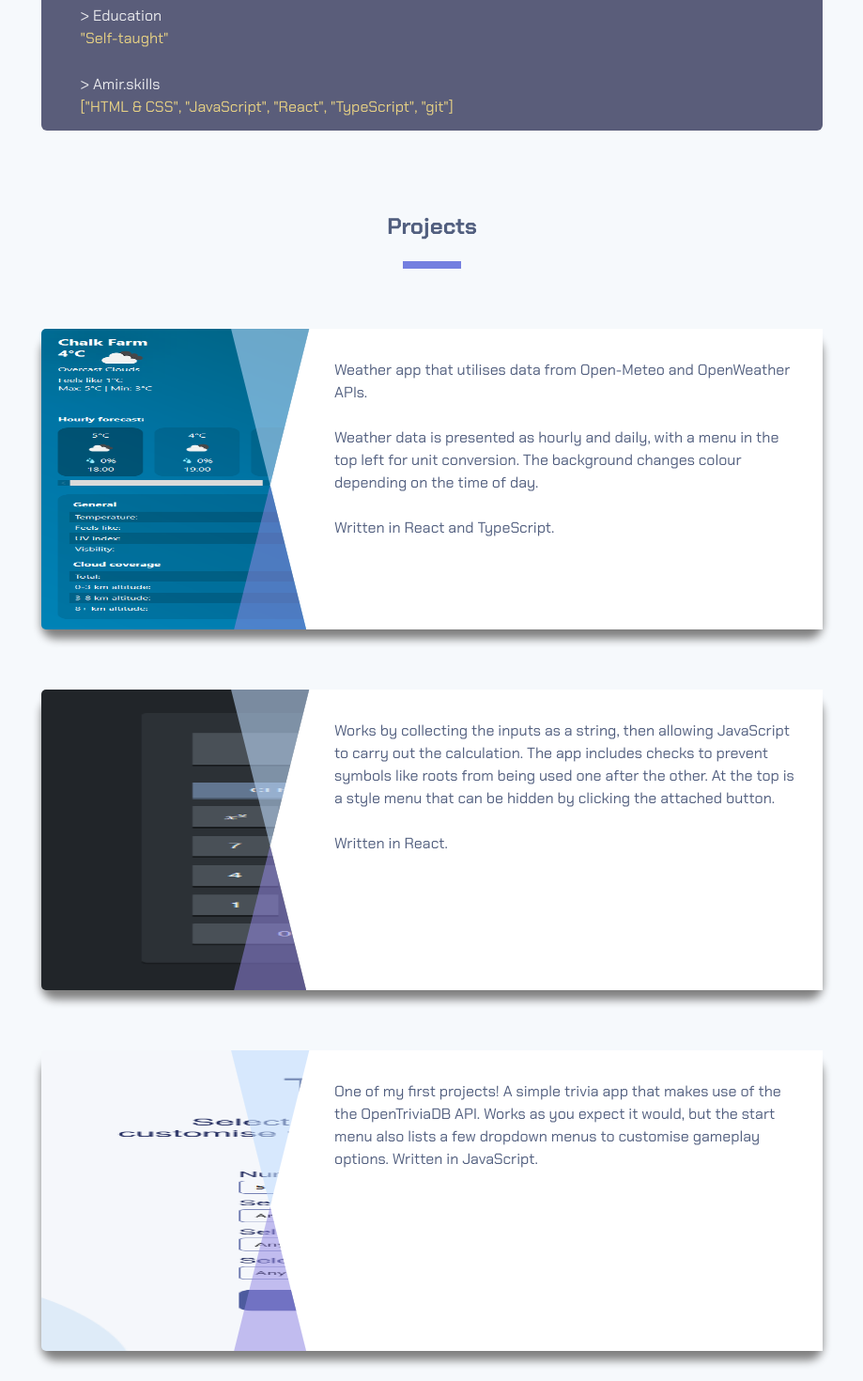
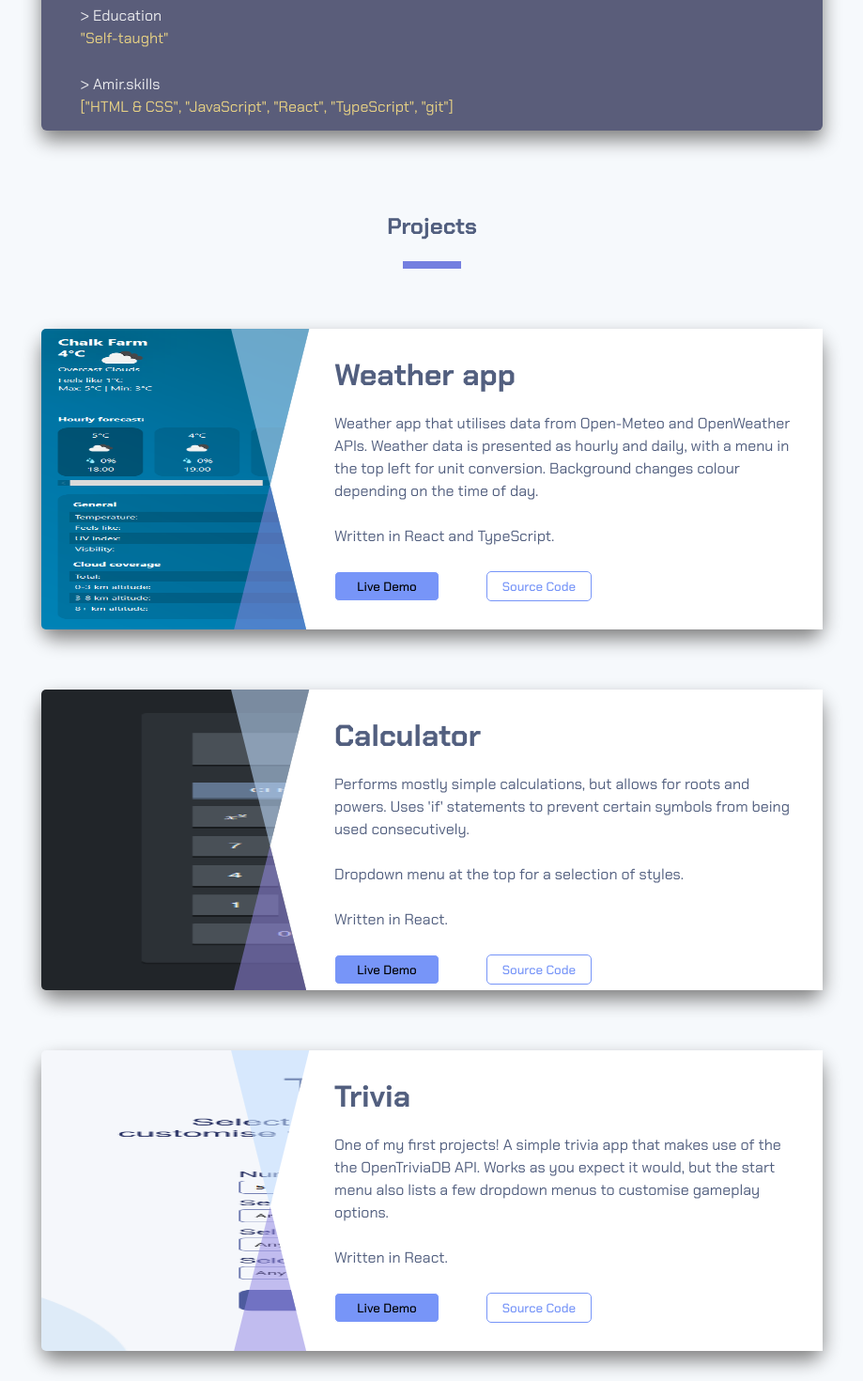
Before and after one commit to BirdOfSteel/myPortfolio, a React (Vite) app: page / in a window 1280 px wide. Shown: the part 711-2181 px from the top of the page at 94% size, without its empty margins (180-1099 px from the left). Built offline with nearby package versions, Linux system fonts and the light colour scheme; a web font is replaced by a local one.

Commit message:
Added buttons and animations
- Project divs use animations from React Motion now.

- Added buttons to each div project. Still non-functional.

```diff
--- a/src/App.css
+++ b/src/App.css
@@ -70,6 +70,8 @@ html, body {
       display: flex;
       flex-direction: column;
       align-items: start;
+
+      box-shadow: 0px 10px 20px grey;
     }
 
 
@@ -146,7 +148,7 @@ html, body {
       position: relative;
       margin-top: 4rem;
       border-radius: 15px;
-      box-shadow: 0px 10px 10px grey;
+      box-shadow: 0px 10px 20px grey;
     }
 
       .projectImage {
@@ -166,10 +168,50 @@ html, body {
         position: absolute;
       }
 
-      .projectDivText {
+      .projectDescriptionDiv {
+        width: 60%;
+        height: 100%;
+        display: flex;
+        flex-direction: column;
+        align-items: start;
+        position: absolute;
+        top: 0;
+        right: 0;
         text-align: start;
-        position: absolute;
-        width: 60%;
-        right: 2.5%;
-        top: 10%;
+        padding: 3% 2.5% 0 0;
       }
+
+        .projectDescriptionDiv > h1 {
+          margin-bottom: 1rem;
+        }
+
+        .projectDivText {
+        }
+
+        .projectDivButtonsDiv {
+          width: 100%;
+          display: flex;
+          flex-direction: row;
+        }
+
+        .projectLiveDemoButton, .projectSourceCodeButton {
+          border: 0;
+          border-radius: 5px;
+          width: 7rem;
+          height: 2rem;
+          font-family: inherit;
+          margin-top: 5%;
+          margin-right: 10%;
+          font-weight: 500;
+        }
+
+          .projectLiveDemoButton {
+            background: #7795f8;
+            border: 1px solid #ffffff;
+          }
+
+          .projectSourceCodeButton {
+            background: #ffffff;
+            color: #7795f8;
+            border: 1px solid #7795f8;
+          }
--- a/src/App.tsx
+++ b/src/App.tsx
@@ -1,63 +1,215 @@
 import { useState, useEffect } from 'react'
 import './App.css';
-import { motion } from 'motion/react'
+import { motion, MotionConfig, useScroll, useTransform } from 'motion/react'
 import Hero from './components/Hero'
+import { easeIn } from 'motion';
 
 function App() {
+  const { scrollYProgress } = useScroll();
+
+  const background = useTransform(
+    scrollYProgress,
+    [0, 1],
+    ['#5a5d7a', '#747fe0']
+  )
+
   return (
     <>
+      <motion.div
+        style={{
+          scaleX: scrollYProgress,
+          originX: 0,
+          background: background,
+          width: '100%',
+          height: '10px',
+          position: 'fixed',
+          top: 0,
+          zIndex: 1
+        }}
+      />
+
       <Hero />
       <div id='projectsDiv'>
         <div id="projectsHeadingDiv">
           <h2>Projects</h2>
           <div id="projectsHeadingDivUnderline"/>
 
-          <div className='projectDiv'>
+
+          <MotionConfig
+            transition={{
+              duration: 1
+            }}
+          >
+
+            <motion.div className='projectDiv'
+              initial={{
+                y: '-10px',
+                opacity: 0
+              }}
+              whileInView={{
+                y: '0px',
+                opacity: 1
+              }}
+            >
               <img
                 src={'/weatherAppScreenshot.PNG'}
                 className='projectImage'
                 />
               <div className='projectImageOverlay'/>
-            <p className='projectDivText'>
+              <div className='projectDescriptionDiv'>
+                <motion.h1
+                  initial={{
+                    y: '-5px',
+                    opacity: 0
+                  }}
+                  whileInView={{
+                    y: '0px',
+                    opacity: 1
+                  }}
+                  transition={{
+                    ease: easeIn,
+                    duration: 0.5
+                  }}
+                >
+                  Weather app
+                </motion.h1>
+                <motion.p className='projectDivText'
+                  initial={{
+                    y: '20px',
+                    opacity: 0
+                  }}
+                  whileInView={{
+                    y: '0px',
+                    opacity: 1
+                  }}
+                  transition={{
+                    duration: 0.5,
+                    delay: 0.5
+                  }}
+                >
                   Weather app that utilises data from Open-Meteo and OpenWeather APIs.
-              <br/>
-              <br/>
                   Weather data is presented as hourly and daily, with a menu in the top left for unit conversion.
-              The background changes colour depending on the time of day.
+                  Background changes colour depending on the time of day.
                   <br/>
                   <br/>
                   Written in React and TypeScript.
-            </p>
+                </motion.p>
+
+                <div className='projectDivButtonsDiv'>
+                  <button className='projectLiveDemoButton'>
+                    Live Demo
+                  </button>
+                  <button className='projectSourceCodeButton'>
+                    Source Code
+                  </button>
                 </div>
-          <div className='projectDiv'>
+              </div>
+            </motion.div>
+            <motion.div
+              className='projectDiv'
+              initial={{
+                y: '-10px',
+                opacity: 0
+              }}
+              whileInView={{
+                y: '0px',
+                opacity: 1
+              }}
+            >
               <img
                 src={'/calculatorAppScreenshot.png'}
                 className='projectImage'
                 />
               <div className='projectImageOverlay'/>
-            <p className='projectDivText'>
-              Works by collecting the inputs as a string, then allowing JavaScript to carry out the calculation.
-              The app includes checks to prevent symbols like roots from being used one after the other.
-              At the top is a style menu that can be hidden by clicking the attached button.
+              <div className='projectDescriptionDiv'>
+                <h1>Calculator</h1>
+                <motion.p
+                  className='projectDivText'
+                  initial={{
+                    y: '20px',
+                    opacity: 0
+                  }}
+                  whileInView={{
+                    y: '0px',
+                    opacity: 1
+                  }}
+                  transition={{
+                    duration: 0.5,
+                    delay: 0.5
+                  }}
+                >
+                  Performs mostly simple calculations, but allows for roots and powers.
+                  Uses 'if' statements to prevent certain symbols from being used consecutively.
+                  <br/>
+                  <br/>
+                  Dropdown menu at the top for a selection of styles.
                   <br/>
                   <br/>
                   Written in React.
-            </p>
+                </motion.p>
+
+                <div className='projectDivButtonsDiv'>
+                  <button className='projectLiveDemoButton'>
+                    Live Demo
+                  </button>
+                  <button className='projectSourceCodeButton'>
+                    Source Code
+                  </button>
                 </div>
-          <div className='projectDiv'>
+              </div>
+            </motion.div>
+            <motion.div className='projectDiv'
+              initial={{
+                y: '-10px',
+                opacity: 0
+              }}
+              whileInView={{
+                y: '0px',
+                opacity: 1
+              }}
+            >
               <img
                 src={'/triviaAppScreenshot.PNG'}
                 className='projectImage'
                 />
               <div className='projectImageOverlay'/>
-            <p className='projectDivText'>
+
+              <div className='projectDescriptionDiv'>
+                <h1>Trivia</h1>
+                <motion.p className='projectDivText'
+                  initial={{
+                    y: '20px',
+                    opacity: 0
+                  }}
+                  whileInView={{
+                    y: '0px',
+                    opacity: 1
+                  }}
+                  transition={{
+                    duration: 0.5,
+                    delay: 0.5
+                  }}
+                >
                   One of my first projects! A simple trivia app that makes use of the the OpenTriviaDB API.
                   Works as you expect it would, but the start menu also lists a few dropdown menus to customise
                   gameplay options.
+                  <br/>
+                  <br/>
+                  Written in React.
+                </motion.p>
 
-              Written in JavaScript.
-            </p>
+                <div className='projectDivButtonsDiv'>
+                  <button className='projectLiveDemoButton'>
+                    Live Demo
+                  </button>
+                  <button className='projectSourceCodeButton'>
+                    Source Code
+                  </button>
                 </div>
+              </div>
+            </motion.div>
+
+          </MotionConfig>
 
         </div>
       </div>
```
Lines whose indentation alone changed are shown as unchanged.
